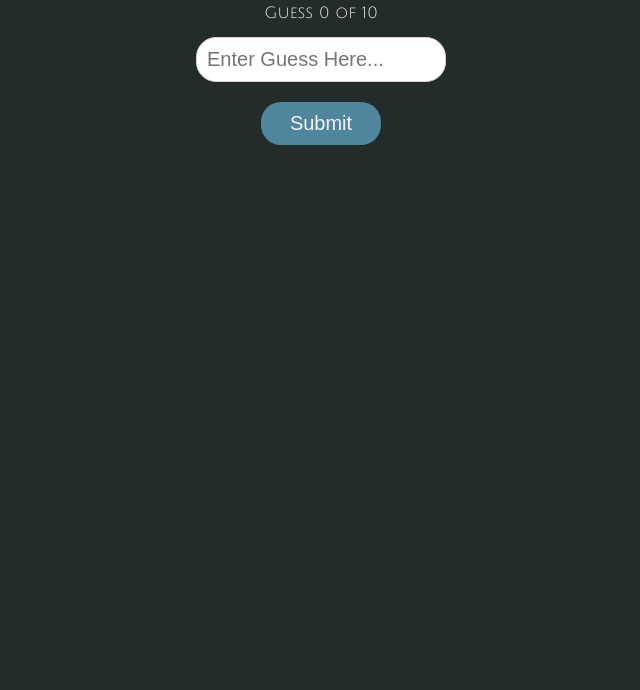
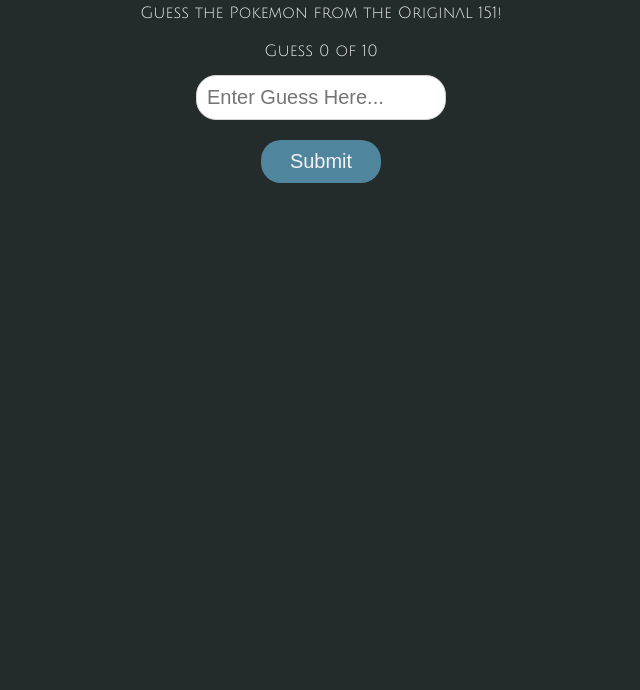
Before and after one commit to oddflow/PokemonGuesser, a plain HTML site: page index.html in a window 1280 px wide. Shown: the part 110-800 px from the top of the page, without its empty margins (319-959 px from the left). Drawn offline with Linux system fonts and the light colour scheme; no server answers.

Commit message:
Updated app
Added description under title

```diff
--- a/app.js
+++ b/app.js
@@ -20,6 +20,7 @@ const result = document.getElementById("result");
 const resultText = document.getElementById("result-text"); // Get Result Element
 const guess = document.getElementById("guess"); // Get guess input box
 const resultSprite = document.getElementById("result-sprite"); // Store spite div
+const description = document.getElementById("description");
 
 const matches = document.getElementById("matches"); // Store Matches div
 const guessedSpriteDiv = document.getElementById("guessed-sprite");
--- a/index.html
+++ b/index.html
@@ -17,6 +17,7 @@
             <div class="title">
                 <p>PokeGuesser.io</p>
             </div>
+            <div class="description">Guess the Pokemon from the Original 151!</div>
             <div id="guess-counter">
                 Guess 0 of 10
             </div>
--- a/styles.css
+++ b/styles.css
@@ -32,6 +32,11 @@ body {
     font-size: 40px;
     margin-bottom: 20px;
     color: var(--white);
+}
+
+.description {
+    color: var(--white);
+    margin-bottom: 20px;
 }
 
 #guess-counter {
```
